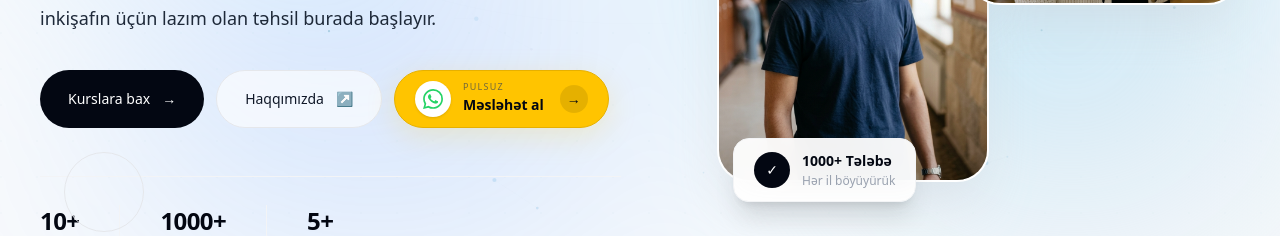
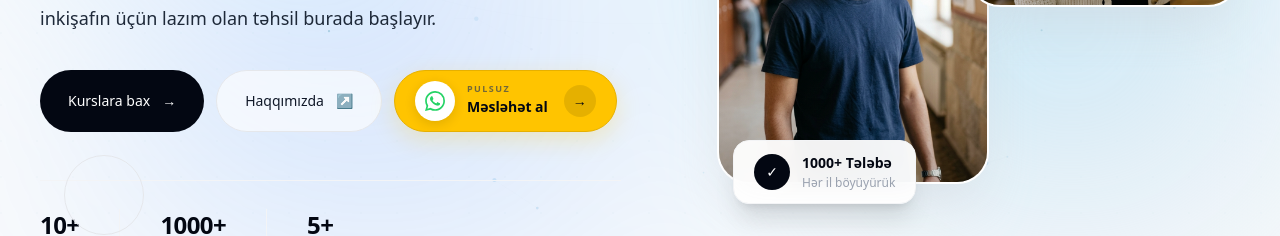
Before and after one commit to Shookrun/ugur-academy, a Next.js app: page / in a window 1280 px wide. Shown: the part 544-780 px from the top of the page. Built offline with nearby package versions, Linux system fonts and the light colour scheme; no server answers; the database is empty.

Commit message:
Update Hero.tsx

```diff
--- a/components/ui/Hero.tsx
+++ b/components/ui/Hero.tsx
@@ -258,13 +258,14 @@ const Hero = () => {
                   px-5
                   py-2.5
                   text-gray-950
-                  shadow-[0_8px_30px_rgba(255,196,0,0.18)]
+                  shadow-[0_8px_25px_rgba(255,196,0,0.22)]
                   transition-all
                   duration-500
-                  hover:-translate-y-1
+                  hover:-translate-y-1.5
+                  hover:scale-[1.025]
                   hover:border-[#d9a900]
-                  hover:bg-[#ffd02e]
-                  hover:shadow-[0_14px_40px_rgba(255,196,0,0.32)]
+                  hover:bg-[#FFD21F]
+                  hover:shadow-[0_15px_45px_rgba(255,196,0,0.4)]
                 "
               >
                 <span
@@ -272,14 +273,34 @@ const Hero = () => {
                   className="
                     absolute
                     inset-0
-                    -translate-x-full
+                    -translate-x-[120%]
+                    skew-x-[-20deg]
                     bg-gradient-to-r
                     from-transparent
-                    via-white/45
+                    via-white/60
                     to-transparent
                     transition-transform
                     duration-700
-                    group-hover:translate-x-full
+                    ease-out
+                    group-hover:translate-x-[120%]
+                  "
+                />
+
+                <span
+                  aria-hidden="true"
+                  className="
+                    absolute
+                    -inset-1
+                    rounded-full
+                    border
+                    border-[#FFC400]
+                    opacity-0
+                    scale-90
+                    transition-all
+                    duration-500
+                    group-hover:scale-110
+                    group-hover:opacity-100
+                    group-hover:animate-pulse
                   "
                 />
 
@@ -287,24 +308,30 @@ const Hero = () => {
                   className="
                     relative
                     flex
-                    h-9
-                    w-9
+                    h-10
+                    w-10
                     shrink-0
                     items-center
                     justify-center
                     rounded-full
                     bg-white
                     text-[#25D366]
-                    shadow-sm
+                    shadow-[0_3px_12px_rgba(0,0,0,0.12)]
                     transition-all
                     duration-500
-                    group-hover:rotate-6
+                    group-hover:rotate-[12deg]
                     group-hover:scale-110
+                    group-hover:shadow-[0_5px_18px_rgba(37,211,102,0.3)]
                   "
                 >
                   <svg
                     viewBox="0 0 24 24"
-                    className="h-5 w-5"
+                    className="
+                      h-5 w-5
+                      transition-transform
+                      duration-500
+                      group-hover:scale-110
+                    "
                     fill="currentColor"
                     aria-hidden="true"
                   >
@@ -314,11 +341,31 @@ const Hero = () => {
                 </span>
 
                 <span className="relative flex flex-col items-start leading-none">
-                  <span className="text-[9px] font-medium uppercase tracking-[0.14em] text-gray-700/70">
+                  <span
+                    className="
+                      text-[9px]
+                      font-semibold
+                      uppercase
+                      tracking-[0.16em]
+                      text-gray-700/70
+                      transition-colors
+                      duration-300
+                      group-hover:text-gray-950
+                    "
+                  >
                     Pulsuz
                   </span>
 
-                  <span className="mt-1 text-sm font-semibold">
+                  <span
+                    className="
+                      mt-1
+                      text-sm
+                      font-bold
+                      transition-transform
+                      duration-300
+                      group-hover:translate-x-0.5
+                    "
+                  >
                     Məsləhət al
                   </span>
                 </span>
@@ -328,16 +375,18 @@ const Hero = () => {
                     relative
                     ml-1
                     flex
-                    h-7
-                    w-7
+                    h-8
+                    w-8
                     items-center
                     justify-center
                     rounded-full
                     bg-black/10
                     text-sm
+                    font-semibold
                     transition-all
-                    duration-300
-                    group-hover:translate-x-1
+                    duration-500
+                    group-hover:translate-x-1.5
+                    group-hover:scale-105
                     group-hover:bg-black/15
                   "
                 >
```
